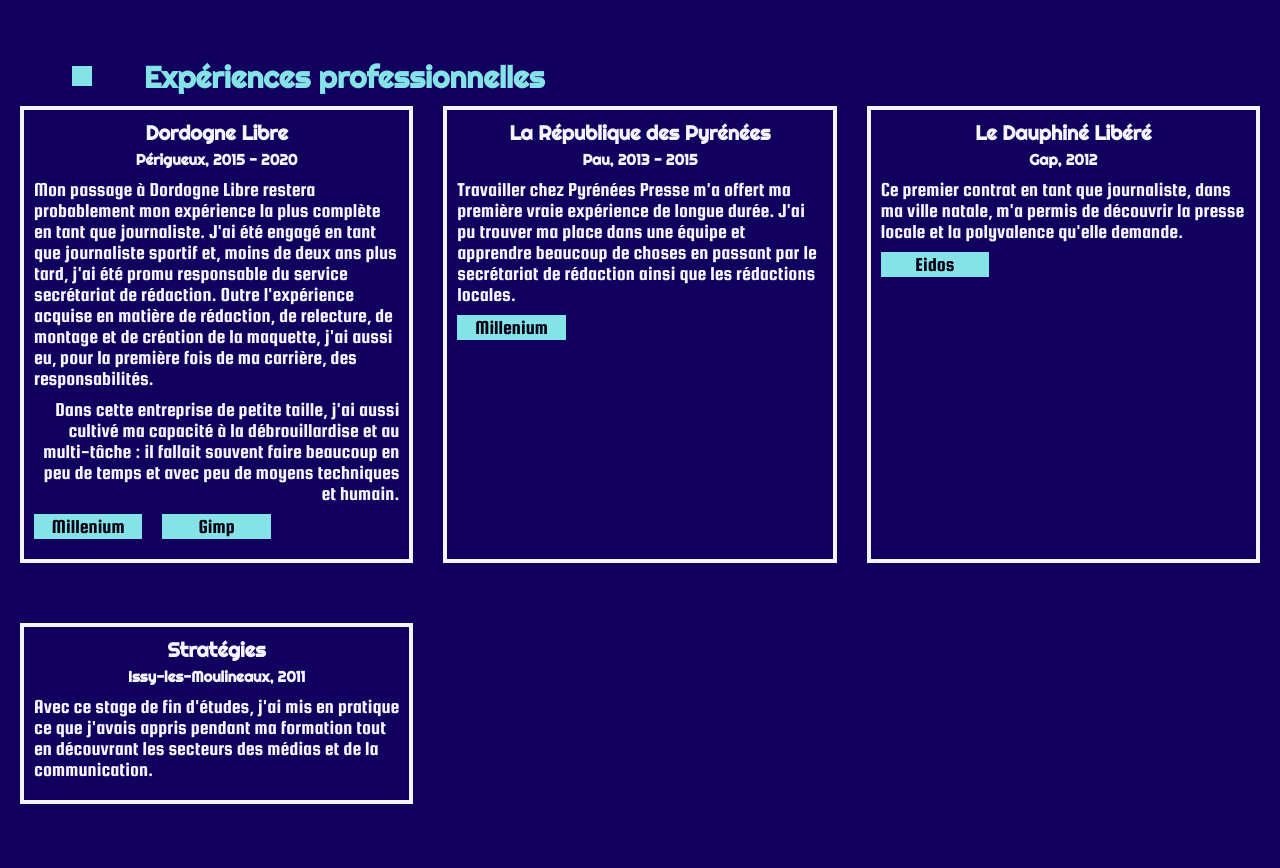
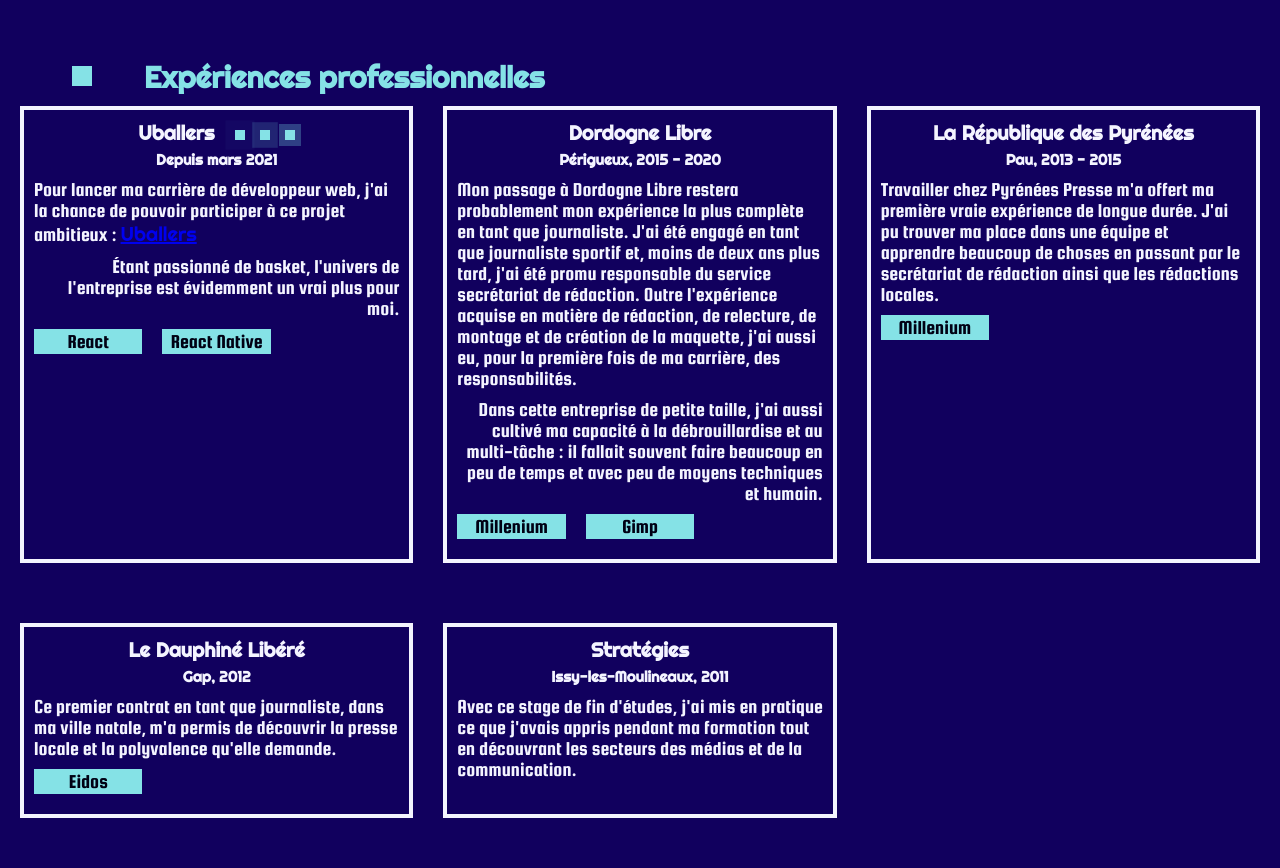
Before and after one commit to e-floran/onlinecv, a React (Create React App) app: page /experience in a window 1280 px wide. Shown: the part 1305-2173 px from the top of the page. Built offline with nearby package versions, Linux system fonts and the light colour scheme.

Commit message:
ajout de Uballers

```diff
--- /dev/null
+++ b/src/components/Experience/Uballers.jsx
@@ -0,0 +1,16 @@
+function Uballers(){
+    return(
+        <article className="project">
+            <h5 className="projectTitle">Uballers <span><span className="miniPulsar" style={{animation: `pulsed 2s linear 0.5s infinite`}}/><span className="miniPulsar" style={{animation: `pulsed 2s linear 0.75s infinite`}}/><span className="miniPulsar" style={{animation: `pulsed 2s linear 1s infinite`}}/></span></h5>
+            <h6 className="projectDate">Depuis mars 2021</h6>
+            <p>Pour lancer ma carrière de développeur web, j'ai la chance de pouvoir participer à ce projet ambitieux : <a href="https://uballers.com/" title="Site de Uballers">Uballers</a></p>
+            <p>Étant passionné de basket, l'univers de l'entreprise est évidemment un vrai plus pour moi.</p>
+            <div className="technoContainer">
+                <p className="techno">React</p>
+                <p className="techno">React Native</p>
+            </div>
+        </article>
+    )
+};
+
+export default Uballers;
--- a/src/components/Experience/Work.jsx
+++ b/src/components/Experience/Work.jsx
@@ -1,3 +1,4 @@
+import Uballers from "./Uballers";
 import DordogneLibre from "./DordogneLibre";
 import RepPyrenees from "./RepubliquePyrenees";
 import Dauphine from "./Dauphine";
@@ -13,6 +14,7 @@ function Work(){
                 <h3>Expériences professionnelles</h3>
             </article>
             <div className="projectsContainer">
+                <Uballers />
                 <DordogneLibre />
                 <RepPyrenees />
                 <Dauphine />
```
